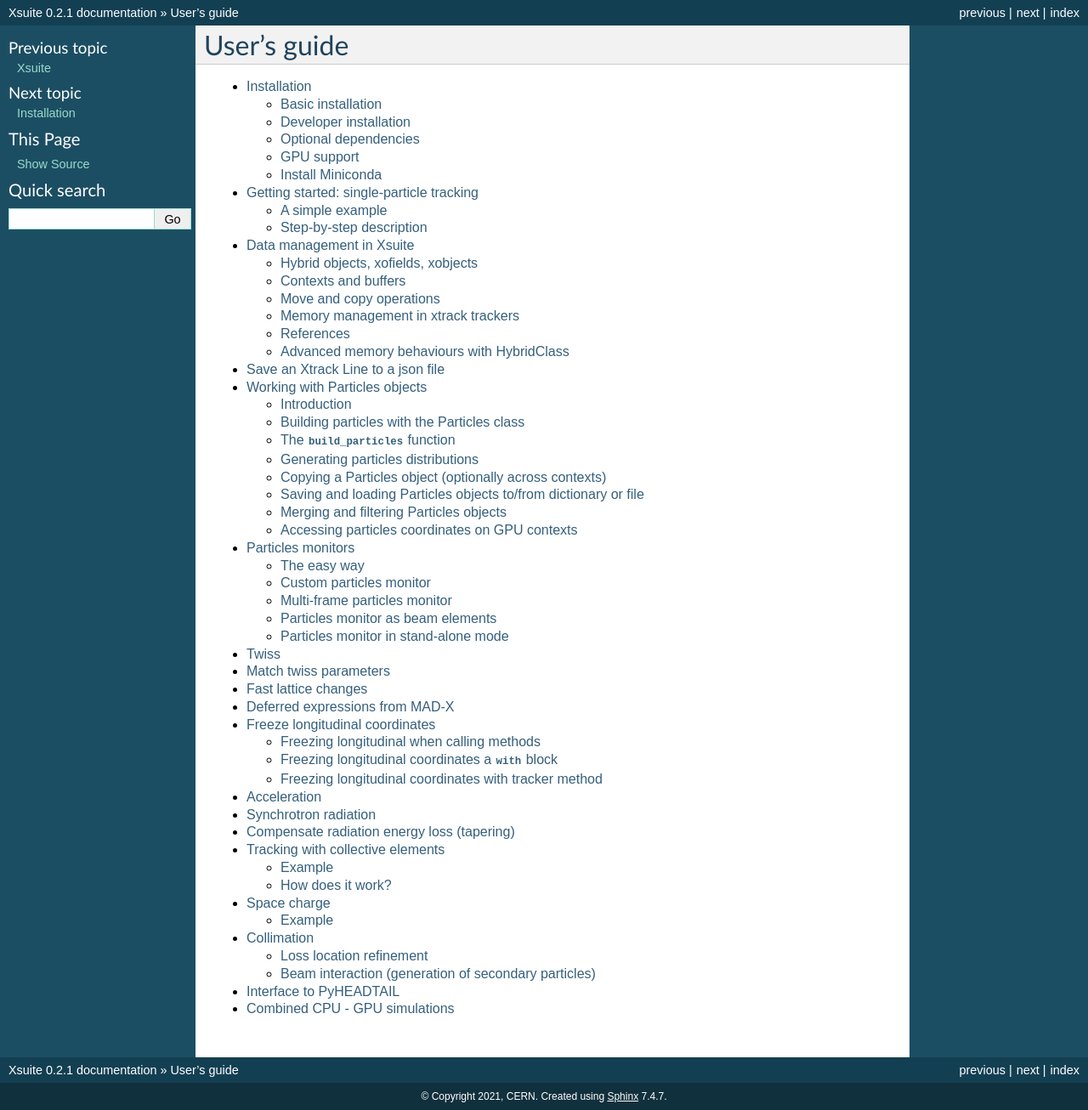
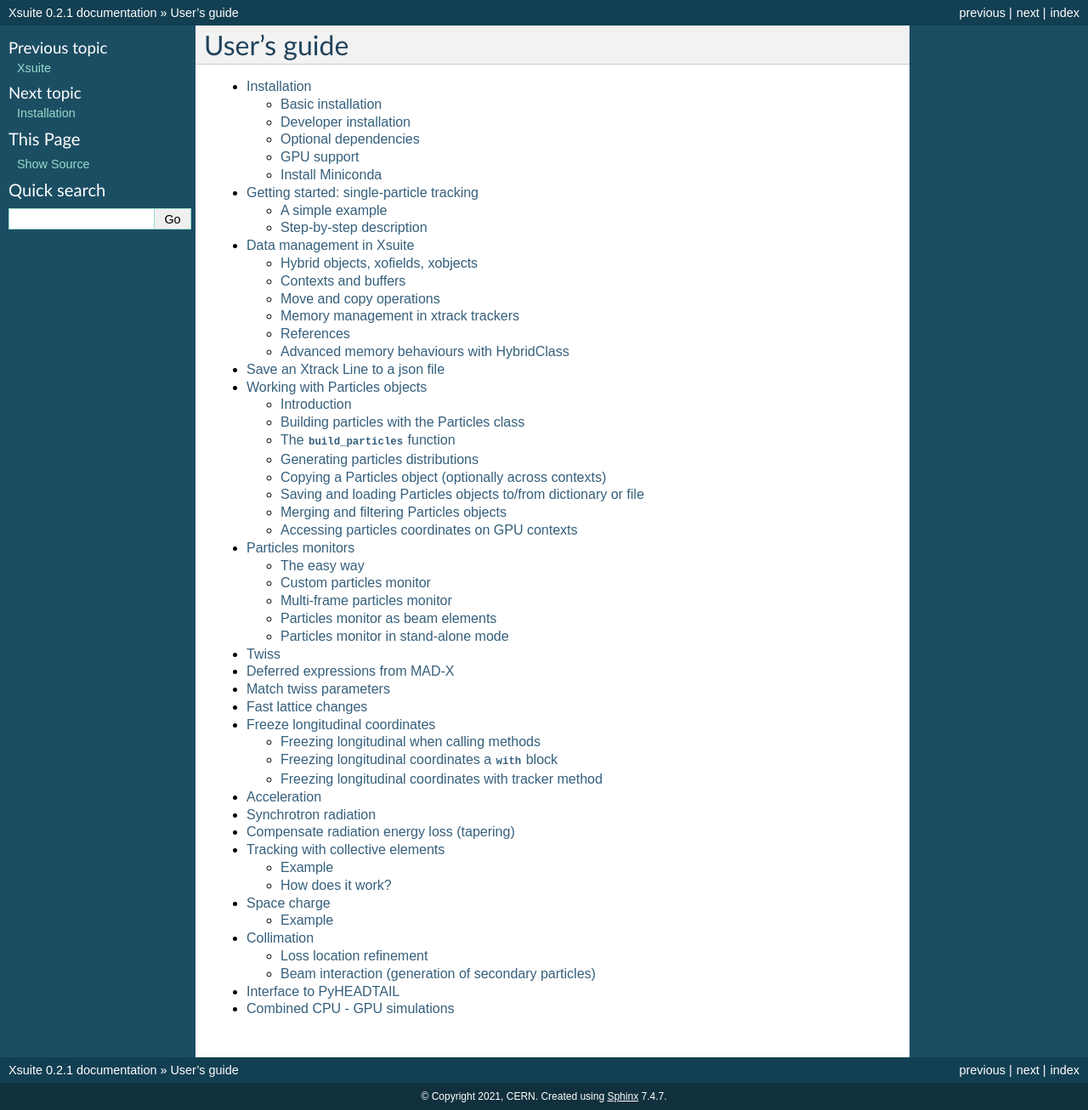
Before and after one commit to xsuite/xsuite, a Sphinx documentation site: the page built from docs/usersguide.rst, in a window 1280 px wide. Shown: the whole page at 85% size. Built offline with Sphinx 7.4.7, drawn with Linux system fonts in a browser that asks for light colours.

Commit message:
Change order of topics in user's guide

```diff
--- a/docs/usersguide.rst
+++ b/docs/usersguide.rst
@@ -12,9 +12,9 @@
    particlesmanip
    particles_monitor
    twiss
+   deferred_expressions
    match_twiss_params
    fast_lattice_changes
-   deferred_expressions
    freeze_longitudinal
    acceleration
    synchrotron_radiation
```
